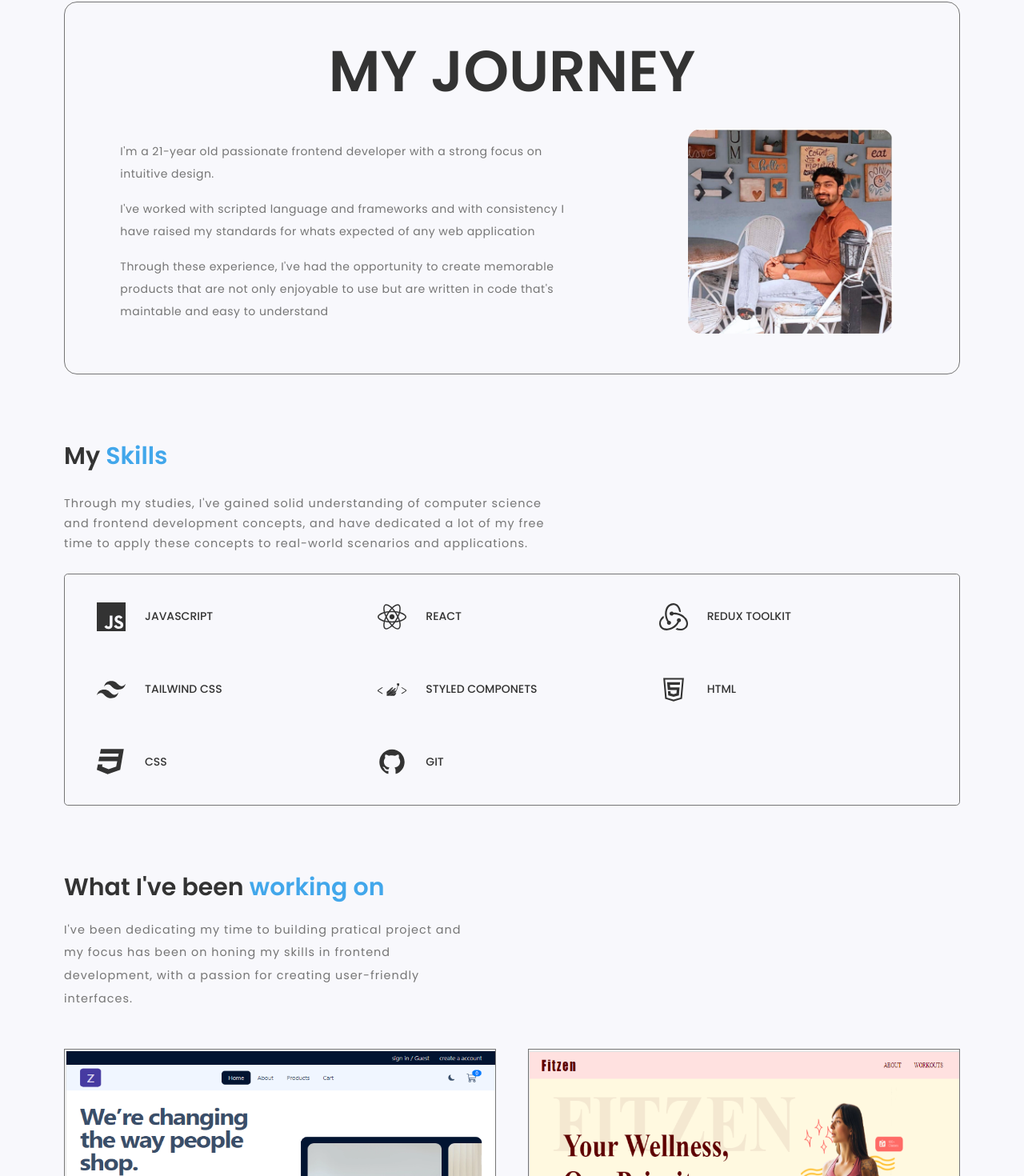
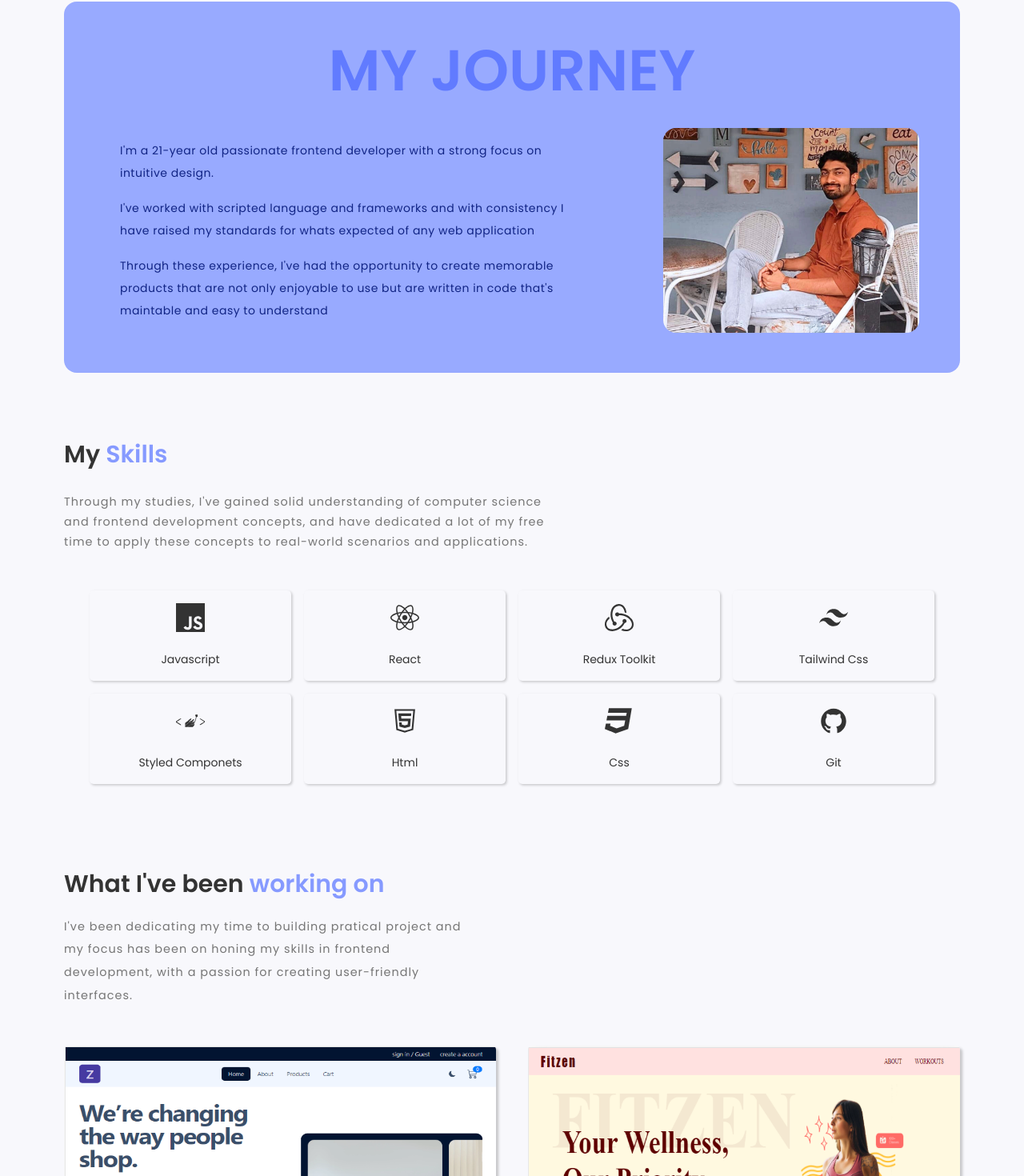
Before and after one commit to abishek-hari/portfolio, a React (Vite) app: page / in a window 1280 px wide. Shown: the part 726-2196 px from the top of the page at 80% size. Built offline with nearby package versions, Linux system fonts and the light colour scheme; the HTML template or start-up script is replaced by a standard one.

Commit message:
changed UI

```diff
--- a/src/App.css
+++ b/src/App.css
@@ -5,10 +5,18 @@
   --clr-primary: #f8f8fc;
   --clr-medium: #333333;
   --clr-base: #757575;
+  --clr-span-logo: #617bff;
+  --clr-span: #869aff;
+  --clr-span-bg: #98aaff;
+  --clr-span-text: #112484;
+
   --clr-purple: #a0a5fe;
   /* --clr-span: rgb(188, 191, 255); */
   /* --clr-span: #209cee; */
-  --clr-span: #42a7eb;
+  /* --clr-span: #42a7eb; */
+  --clr-span-1: #8b9fff;
+  --clr-span-2: #0b208b;
+  --clr-span-3: #889cff;
   --clr-light: rgb(218, 219, 255);
   --clr-navy: rgb(0, 0, 128);
 
--- a/src/components/About/About.css
+++ b/src/components/About/About.css
@@ -1,45 +1,27 @@
 .about__img {
-  width: 16rem;
-  height: 16rem;
-  object-fit: cover;
-  border-radius: 1rem;
+  display: none;
 }
 .about__box {
   padding: 2rem 0.3rem;
   border: 1px solid var(--clr-base);
   border-radius: 1rem;
-  /* background-color: var(--clr-light); */
 }
 .about__title {
   text-align: center;
   font-size: var(--size-3xl);
   font-weight: bold;
   text-transform: uppercase;
-  /* color: var(--clr-span); */
   color: var(--clr-medium);
-}
-.about__info-container {
-  display: grid;
-  grid-template-columns: 1fr;
-  place-items: center;
-  gap: 1.5rem;
-  padding: 1rem 0.2rem;
-}
-.about__left {
-  display: grid;
-  justify-content: start;
-  padding: 1rem 0.3rem 0;
 }
 .about__desc {
   font-size: var(--size-xsm);
-  /* color: var(--clr-navy); */
+  color: var(--clr-base);
   color: var(--clr-base);
   line-height: var(--wider-lg);
   max-width: 65ch;
   margin-bottom: 1rem;
   letter-spacing: 0.5px;
 }
-
 /* xs */
 @media (min-width: 475px) {
   .about__title {
@@ -50,21 +32,41 @@
 @media (min-width: 640px) {
   .about__info-container {
     grid-template-columns: 7fr 4fr;
+    display: grid;
+    place-items: center;
+    gap: 1.5rem;
+    padding: 1rem 0.2rem;
   }
   .about__box {
     padding: 2rem 0.5rem;
+  }
+  .about__img {
+    display: flex;
+    width: 20rem;
+    height: 16rem;
+    object-fit: cover;
+    border-radius: 1rem;
+  }
+  .about__left {
+    display: grid;
+    justify-content: start;
+    padding: 1rem 0.3rem 0;
   }
 }
 /* md */
 @media (min-width: 768px) {
   .about__title {
     font-size: var(--size-5xl);
+    color: var(--clr-span-logo);
   }
   .about__desc {
     font-size: var(--size-sm);
+    color: var(--clr-span-text);
   }
   .about__box {
     padding: 2rem 1rem;
+    background-color: var(--clr-span-bg);
+    border: none;
   }
 }
 /* lg */
--- a/src/components/Header/Header.css
+++ b/src/components/Header/Header.css
@@ -15,7 +15,7 @@
 }
 .header__logo {
   font-size: var(--size-3xl);
-  background-color: #209cee;
+  background-color: var(--clr-span-logo);
   width: 3rem;
   height: 3rem;
   border-radius: 2.5rem;
--- a/src/components/Hero/Hero.css
+++ b/src/components/Hero/Hero.css
@@ -21,7 +21,7 @@
   font-size: var(--size-2xl);
   width: 110px;
   height: 2px;
-  background-color: var(--clr-purple);
+  background-color: var(--clr-span);
 }
 .hero__icon {
   display: flex;
--- a/src/components/Projects/Projects.css
+++ b/src/components/Projects/Projects.css
@@ -150,9 +150,6 @@
     font-size: var(--size-sml);
     line-height: var(--wider-sm);
   }
-  .web__icons {
-    font-size: var(--size-6xl);
-  }
   .project__img-box {
     padding: 2rem 3rem;
   }
@@ -173,12 +170,23 @@
     grid-template-columns: 1fr 1fr;
   }
   .webstack__icons {
-    display: flex;
+    display: grid;
+    place-content: center;
     gap: 1.5rem;
+    width: 15rem;
+  }
+  .web__icons {
+    font-size: var(--size-7xl);
+    background-color: var(--clr-span-bg);
+    color: var(--clr-primary);
+    border-radius: 0.3rem;
+    box-shadow: 0.2rem 0.2rem 0.2rem rgba(0, 0, 0, 0.2);
+    padding: 1rem 0;
+    width: 12rem;
   }
   .project__webstack-section {
     display: grid;
-    grid-template-columns: 6fr 6fr;
+    grid-template-columns: 5fr 7fr;
     place-items: center;
     gap: 1.5rem;
     border-radius: 1rem;
@@ -186,4 +194,7 @@
     border: 1px solid var(--clr-base);
     margin: 1rem 0;
   }
+  .project__webstack-title {
+    text-align: center;
+  }
 }
--- a/src/components/Skills/Skills.css
+++ b/src/components/Skills/Skills.css
@@ -10,37 +10,41 @@
   letter-spacing: 1px;
 }
 .skills__box {
-  /* background-color: var(--clr-light); */
-  /* border-radius: 2.5rem; */
-  border: 1px solid var(--clr-base);
+  margin-top: 0.3rem;
   border-radius: 0.3rem;
 }
 .skill__info {
   display: grid;
-  grid-template-columns: 1fr;
+  grid-template-columns: repeat(2, 1fr);
+  place-content: center;
   gap: 1rem;
   list-style-type: none;
-  padding: 2rem;
+  padding: 0.5rem;
 }
 .skills__name {
-  display: flex;
-  align-items: center;
+  display: grid;
+  place-items: center;
+  padding: 1rem 0;
   gap: 1.5rem;
+  background-color: var(--clr-primary);
+  border-radius: 0.3rem;
+  box-shadow: 0.1rem 0.1rem 0.2rem rgba(0, 0, 0, 0.2);
 }
 .skill-icon {
   font-size: var(--size-xl);
 }
 .skills {
-  font-size: var(--size-xsm);
-  font-weight: var(--font-medium);
+  font-size: var(--size-xs);
+  font-weight: var(--font-normal);
   color: var(--clr-medium);
-  text-transform: uppercase;
+  text-transform: capitalize;
+  text-align: center;
 }
 
 /* sm */
 @media (min-width: 640px) {
   .skill__info {
-    grid-template-columns: repeat(2, 1fr);
+    grid-template-columns: repeat(3, 1fr);
     height: 18rem;
     padding: 1rem 2.5rem;
   }
@@ -57,7 +61,8 @@
 /* md */
 @media (min-width: 768px) {
   .skill__info {
-    grid-template-columns: repeat(3, 1fr);
+    grid-template-columns: repeat(4, 1fr);
+    padding: 2rem;
   }
   .skill__title {
     font-size: var(--size-3xl);
--- a/src/components/Work/Work.css
+++ b/src/components/Work/Work.css
@@ -19,7 +19,9 @@
   width: 100%;
   min-height: 14rem;
   object-fit: fill;
-  border: 1px solid var(--clr-base);
+  /* border: 1px solid var(--clr-base); */
+  box-shadow: 0.2rem 0.2rem 0.2rem rgba(0, 0, 0, 0.2);
+  border-radius: 0.3rem;
 }
 .work__info {
   margin: 1.5rem 0;
```
